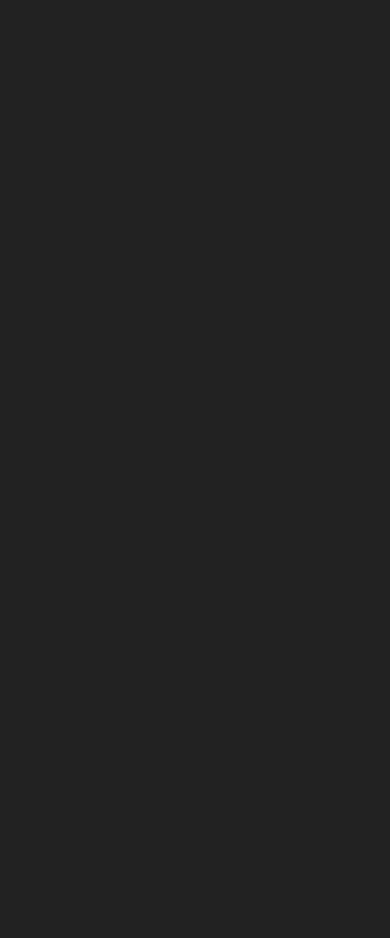
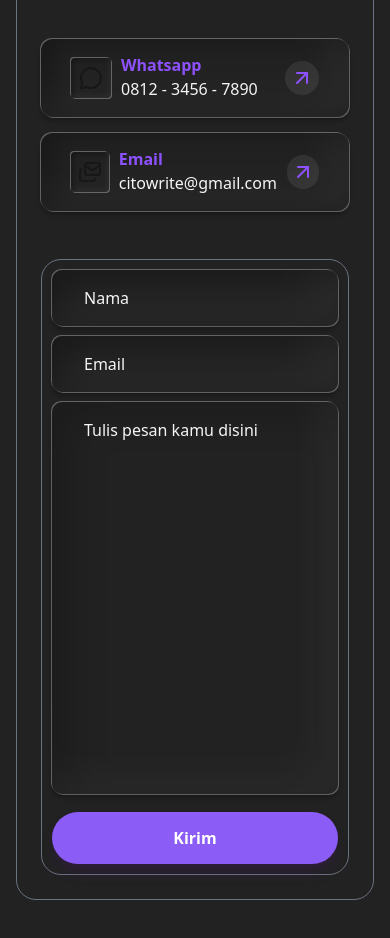
Before and after one commit to citowritebylevana/citowrite, a Next.js app: page / in a window 390 px wide. Shown: the part 9200-10138 px from the top of the page. Before the commit the page ends 8940 px from the top, so only its background shows below. Built offline with nearby package versions, Linux system fonts and the light colour scheme.

Commit message:
feat(ui): add contact section

```diff
--- a/app/page.tsx
+++ b/app/page.tsx
@@ -1,4 +1,5 @@
 import About from "@/components/sections/About";
+import Contact from "@/components/sections/Contact";
 import Hero from "@/components/sections/Hero";
 import LogoMarquee from "@/components/sections/LogoMarquee";
 import Pricing from "@/components/sections/Pricing";
@@ -16,5 +17,6 @@ export default function Home() {
       <Process />
       <Testimonial />
       <Pricing />
+      <Contact />
     </>)
 }
--- /dev/null
+++ b/components/sections/Contact.tsx
@@ -0,0 +1,94 @@
+import React from 'react';
+import ContactCard from '../ui/ContactCard';
+import { MailsIcon, MessageCircle } from 'lucide-react';
+
+export default function Contact() {
+  return (
+    <section className="py-15 px-4 md:px-17.5">
+
+      {/* Main Card Container */}
+      <div className=" rounded-[20px] border border-gray-500 p-6 md:p-12 lg:p-5 grid grid-cols-1 lg:grid-cols-2 gap-12 lg:gap-20">
+
+        {/* Left Column: Info */}
+        <div className="flex flex-col">
+          <h2 className="text-3xl md:text-[44px]/14.5 font-bold text-[#f5f5f5] mb-4.5">
+            Hubungi Kami
+          </h2>
+          <p className="text-[#f5f5f5] text-base/6 mb-10">
+            Silakan hubungi kami untuk diskusi awal mengenai kebutuhan penelitian dan
+            penulisan ilmiah Anda. Konsultasi dilakukan secara profesional dan terarah.
+          </p>
+
+          <div className="space-y-4">
+            <ContactCard
+              icon={MessageCircle}
+              title="Whatsapp"
+              value="0812 - 3456 - 7890"
+              href="https://wa.me/6281234567890"
+            />
+            <ContactCard
+              icon={MailsIcon}
+              title="Email"
+              value="citowrite@gmail.com"
+              href="mailto:citowrite@gmail.com"
+            />
+          </div>
+        </div>
+
+        {/* Right Column: Form */}
+        <form className="flex flex-col gap-2.5 rounded-[20px] p-2.5 border border-gray-500">
+
+          {/* Name Input */}
+          <div className="flex flex-col gap-2">
+            <input
+              type="text"
+              placeholder="Nama"
+              className="w-full rounded-[10px] px-8 py-4 placeholder-[#f5f5f5] focus:outline-none focus:border-none focus:ring-0 transition-all
+
+              shadow-[inset_-20px_-20px_40px_0px_rgba(255,255,255,0.04),inset_10px_3px_30px_0px_rgba(0,0,0,0.3),1px_1px_0px_0px_rgba(255,255,255,0.3),-1px_-1px_0px_0px_rgba(255,255,255,0.3),0px_4px_4px_0px_rgba(0,0,0,0.25)]
+
+              hover:shadow-[inset_0px_4px_39px_0px_rgba(97,95,255,0.4),inset_0px_0px_0px_0px_rgb(0,0,0),1px_1px_0px_0px_rgba(255,255,255,0.3),-1px_-1px_0px_0px_rgba(255,255,255,0.3)]
+
+                "
+            />
+          </div>
+
+          {/* Email Input */}
+          <div className="flex flex-col gap-2">
+            <input
+              type="email"
+              placeholder="Email"
+              className="w-full rounded-[10px] px-8 py-4  placeholder-[#f5f5f5] focus:outline-none focus:border-none focus:ring-0 transition-all
+
+                shadow-[inset_-20px_-20px_40px_0px_rgba(255,255,255,0.04),inset_10px_3px_30px_0px_rgba(0,0,0,0.3),1px_1px_0px_0px_rgba(255,255,255,0.3),-1px_-1px_0px_0px_rgba(255,255,255,0.3),0px_4px_4px_0px_rgba(0,0,0,0.25)]
+
+                hover:shadow-[inset_0px_4px_39px_0px_rgba(97,95,255,0.4),inset_0px_0px_0px_0px_rgb(0,0,0),1px_1px_0px_0px_rgba(255,255,255,0.3),-1px_-1px_0px_0px_rgba(255,255,255,0.3)]
+                "
+            />
+          </div>
+
+          {/* Message Textarea */}
+          <div className="flex flex-col gap-2">
+            <textarea
+              rows={15}
+              placeholder="Tulis pesan kamu disini"
+              className="w-full rounded-[10px] px-8 py-4 placeholder-[#f5f5f5] focus:outline-none focus:border-none focus:ring-0 transition-all resize-none
+              shadow-[inset_-20px_-20px_40px_0px_rgba(255,255,255,0.04),inset_15px_10px_40px_0px_rgba(0,0,0,0.2),1px_1px_0px_0px_rgba(255,255,255,0.3),-1px_-1px_0px_0px_rgba(255,255,255,0.3),0px_4px_4px_0px_rgba(0,0,0,0.25)]
+              hover:shadow-[inset_0px_4px_39px_0px_rgba(97,95,255,0.4),inset_0px_0px_0px_0px_rgb(0,0,0),1px_1px_0px_0px_rgba(255,255,255,0.3),-1px_-1px_0px_0px_rgba(255,255,255,0.3)]"
+            />
+          </div>
+
+          {/* Submit Button */}
+          <button
+            type="submit"
+            className="w-full bg-[#8b5cf6] hover:bg-[#7c3aed] text-white font-semibold py-3.5 rounded-full transition-all shadow-lg shadow-purple-900/20 mt-2"
+          >
+            Kirim
+          </button>
+
+        </form>
+      </div>
+
+    </section>
+  );
+}
--- /dev/null
+++ b/components/ui/ContactCard.tsx
@@ -0,0 +1,40 @@
+import { ArrowUpRight } from "lucide-react";
+
+export default function ContactCard({
+  icon: Icon,
+  title,
+  value,
+  href
+}: {
+  icon: React.FC,
+  title: string,
+  value: string,
+  href: string
+}) {
+  return (
+    <a
+      href={href}
+      target="_blank"
+      rel="noopener noreferrer"
+      className="flex items-center gap-2.5 py-4 px-7.5 rounded-xl
+      group shadow-[inset_-20px_-20px_40px_0px_rgba(255,255,255,0.04),inset_10px_1px_30px_0px_rgba(0,0,0,0.3),1px_1px_0px_0px_rgba(255,255,255,0.3),-1px_-1px_0px_0px_rgba(255,255,255,0.3),0px_4px_4px_0px_rgba(0,0,0,0.25)]"
+    >
+      {/* Icon Container */}
+      <div className="w-10 h-10 rounded-sm flex items-center justify-center
+        shadow-[inset_-2px_-2px_5px_0px_rgba(255,255,255,0.05),inset_2px_2px_5px_0px_rgba(0,0,0,0.3),1px_1px_0px_0px_rgba(255,255,255,0.3),-1px_-1px_0px_0px_rgba(255,255,255,0.3)]">
+        <Icon />
+      </div>
+
+      {/* Text Info */}
+      <div className="flex-1">
+        <h4 className="text-violet-500 font-semibold text-base/5 mb-0.5">{title}</h4>
+        <p className="text-[#f5f5f5] text-base/6">{value}</p>
+      </div>
+
+      {/* Arrow Icon */}
+      <div className="w-8.5 h-8.5 rounded-full flex items-center justify-center bg-[#f5f5f5]/8">
+        <ArrowUpRight className="w-6 h-6 text-violet-500" />
+      </div>
+    </a>
+  );
+}
```
